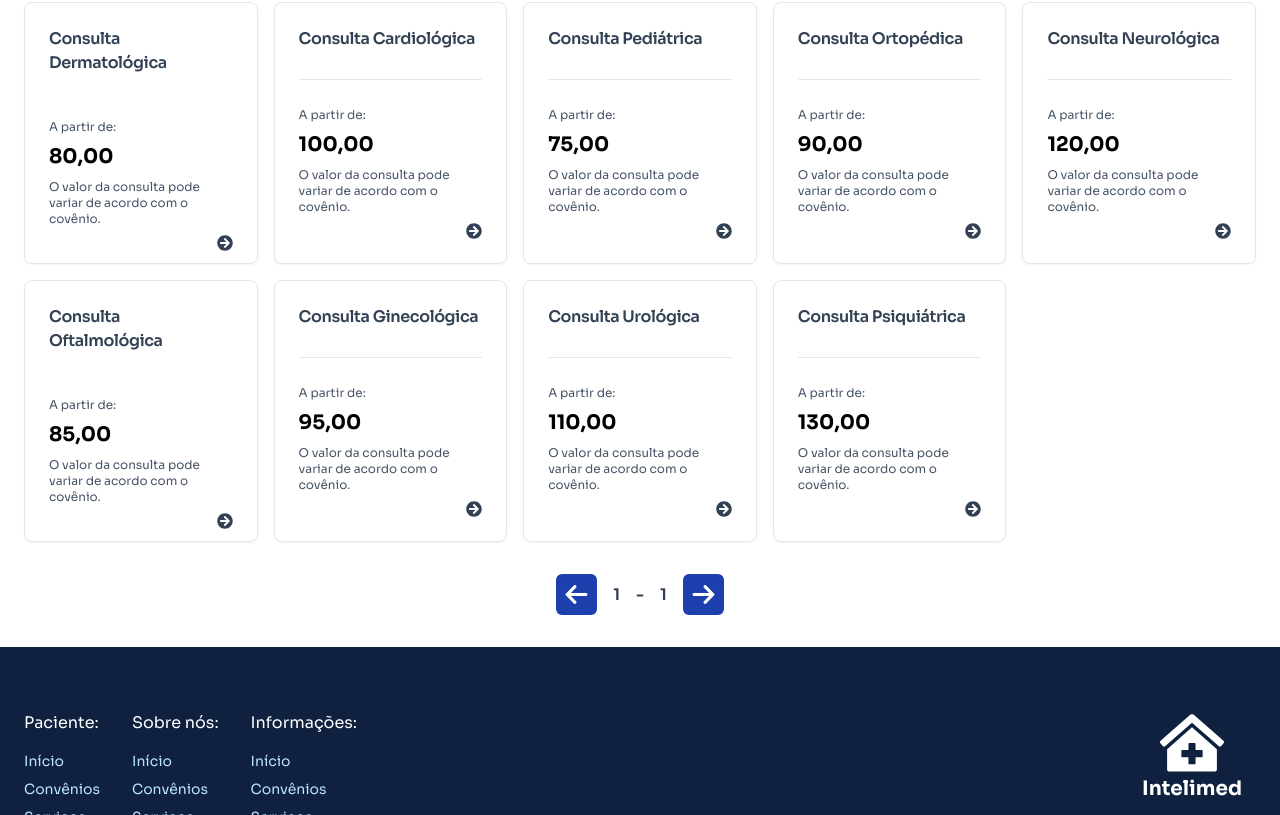
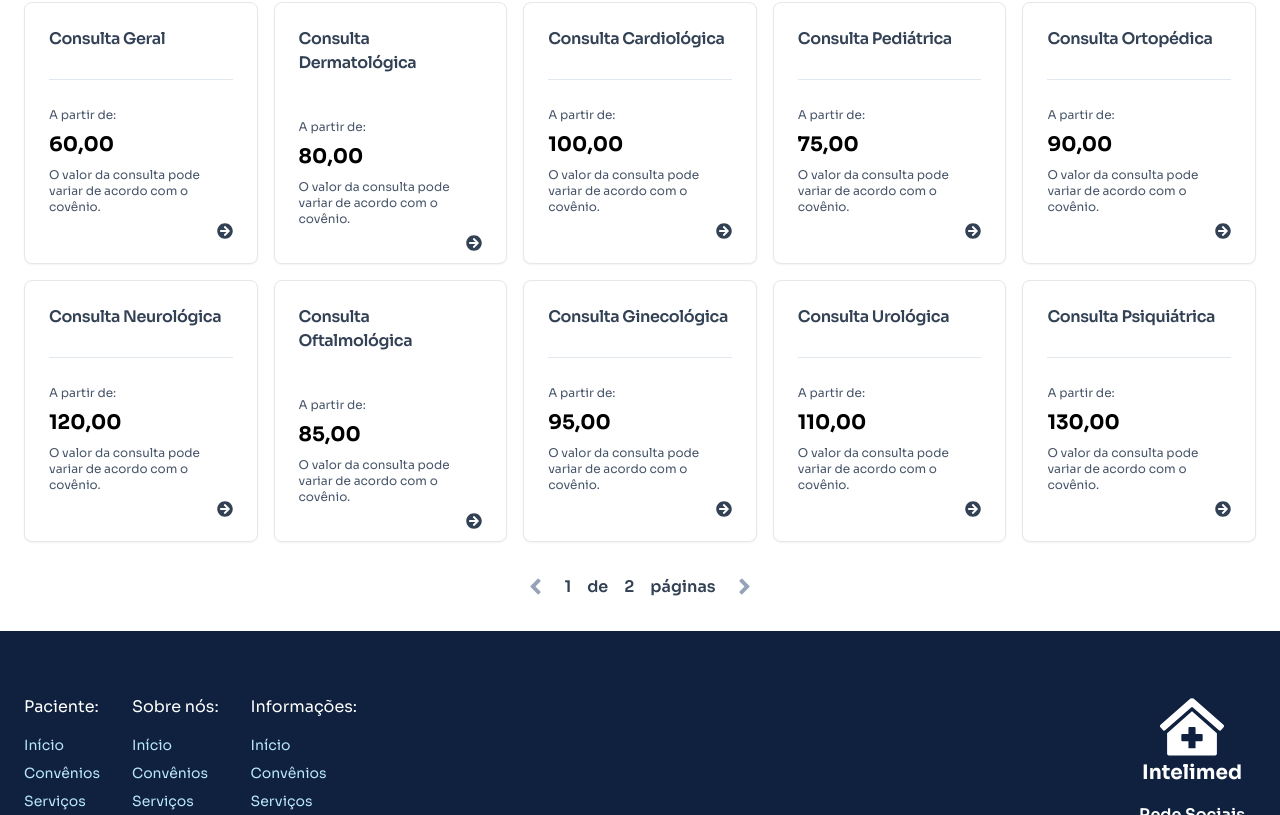
Before and after one commit to marcos-homero/clinicmodel, a Next.js app: page /consultas in a window 1280 px wide. Shown: the part 507-1322 px from the top of the page. Built offline with nearby package versions, Linux system fonts and the light colour scheme.

Commit message:
New Att 26/09/2024

```diff
--- a/src/app/consultas/components/Appointments.tsx
+++ b/src/app/consultas/components/Appointments.tsx
@@ -21,11 +21,6 @@ const Appointments = () => {
   const { input } = useContext(SearchContext);
   const [currentPage, setCurrentPage] = useState(1);
   const qttPerPage = 10;
-  const indexOfLast = 10;
-  const indexOfFirst = 1;
-  const paginate = (page: number) => setCurrentPage(page);
-
-  console.log(currentPage);
 
   const consultas = [
     {
@@ -110,7 +105,11 @@ const Appointments = () => {
     },
   ];
 
+  const indexOfLast = currentPage * qttPerPage;
+  const indexOfFirst = indexOfLast - qttPerPage;
   const currentItems = consultas.slice(indexOfFirst, indexOfLast);
+  indexOfLast;
+  const paginate = (page: number) => setCurrentPage(page);
 
   return (
     <section className="w-full gap-4">
@@ -155,8 +154,8 @@ const Appointments = () => {
       </div>
       <CardsView filteredData={currentItems} />
       <Pagination
-        examesPerPage={qttPerPage}
-        totalExames={currentItems.length}
+        qttPerPage={qttPerPage}
+        totalItems={consultas.length}
         paginate={paginate}
       />
     </section>
--- a/src/components/ui/pagination.tsx
+++ b/src/components/ui/pagination.tsx
@@ -1,20 +1,21 @@
 import React, { useState } from "react";
+import { FaAngleLeft, FaAngleRight } from "react-icons/fa";
 import { ImArrowLeft2, ImArrowRight2 } from "react-icons/im";
 
 interface PaginationProps {
-  examesPerPage: number;
-  totalExames: number;
+  qttPerPage: number;
+  totalItems: number;
   paginate: (page: number) => void;
 }
 
 const Pagination: React.FC<PaginationProps> = ({
-  examesPerPage,
-  totalExames,
+  qttPerPage,
+  totalItems,
   paginate,
 }) => {
   const pageNumbers = [];
 
-  for (let i = 1; i <= Math.ceil(totalExames / examesPerPage); i++) {
+  for (let i = 1; i <= Math.ceil(totalItems / qttPerPage); i++) {
     pageNumbers.push(i);
   }
 
@@ -41,21 +42,25 @@ const Pagination: React.FC<PaginationProps> = ({
 
   return (
     <nav className="mx-4 mb-8 flex items-center justify-center gap-4 text-base font-semibold text-slate-700">
-      <button
-        className="rounded-md bg-blue-800 p-2 hover:bg-blue-600"
-        onClick={() => handlePage("<<")}
-      >
-        <ImArrowLeft2 className="text-white" size={25} />
+      <button onClick={() => handlePage("<<")}>
+        <FaAngleLeft
+          className={`text-slate-400 ${
+            currentPage === 1 ? "" : "hover:text-primary"
+          } `}
+          size={25}
+        />
       </button>
       <p>{currentPage}</p>
-      <p>-</p>
+      <p>de</p>
       <p>{pageNumbers.length}</p>
-      <button
-        className="rounded-md bg-blue-800 p-2 hover:bg-blue-600"
-        onClick={() => handlePage(">>")}
-        value=">>"
-      >
-        <ImArrowRight2 className="text-white" size={25} />
+      <p>páginas</p>
+      <button onClick={() => handlePage(">>")} value=">>">
+        <FaAngleRight
+          className={`text-slate-400 ${
+            currentPage === pageNumbers.length ? "" : "hover:text-primary"
+          } `}
+          size={25}
+        />
       </button>
     </nav>
   );
```
Also changed, not shown: src/app/fonts/GeistMonoVF.woff (deleted), src/app/fonts/GeistVF.woff (deleted).
